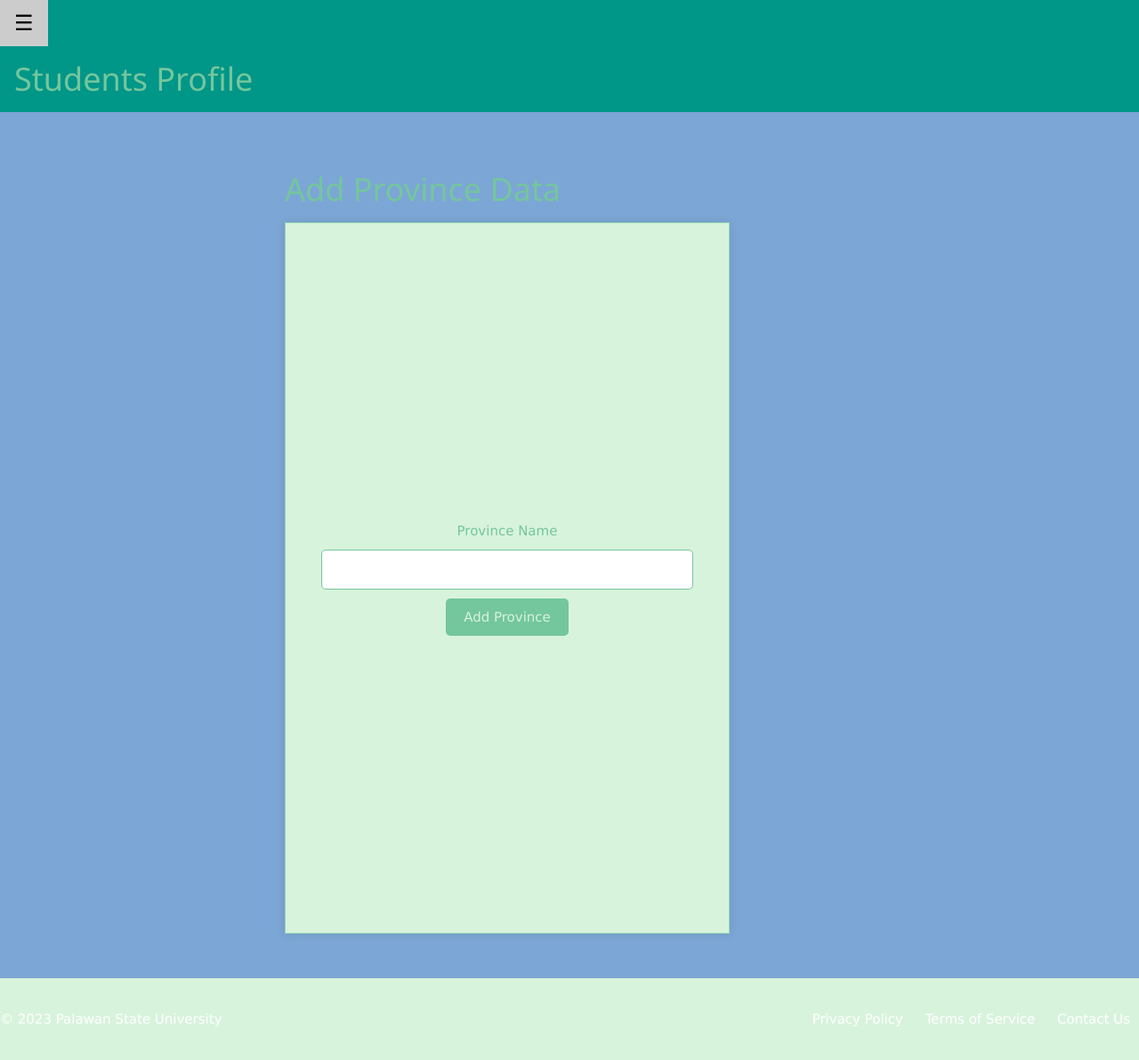
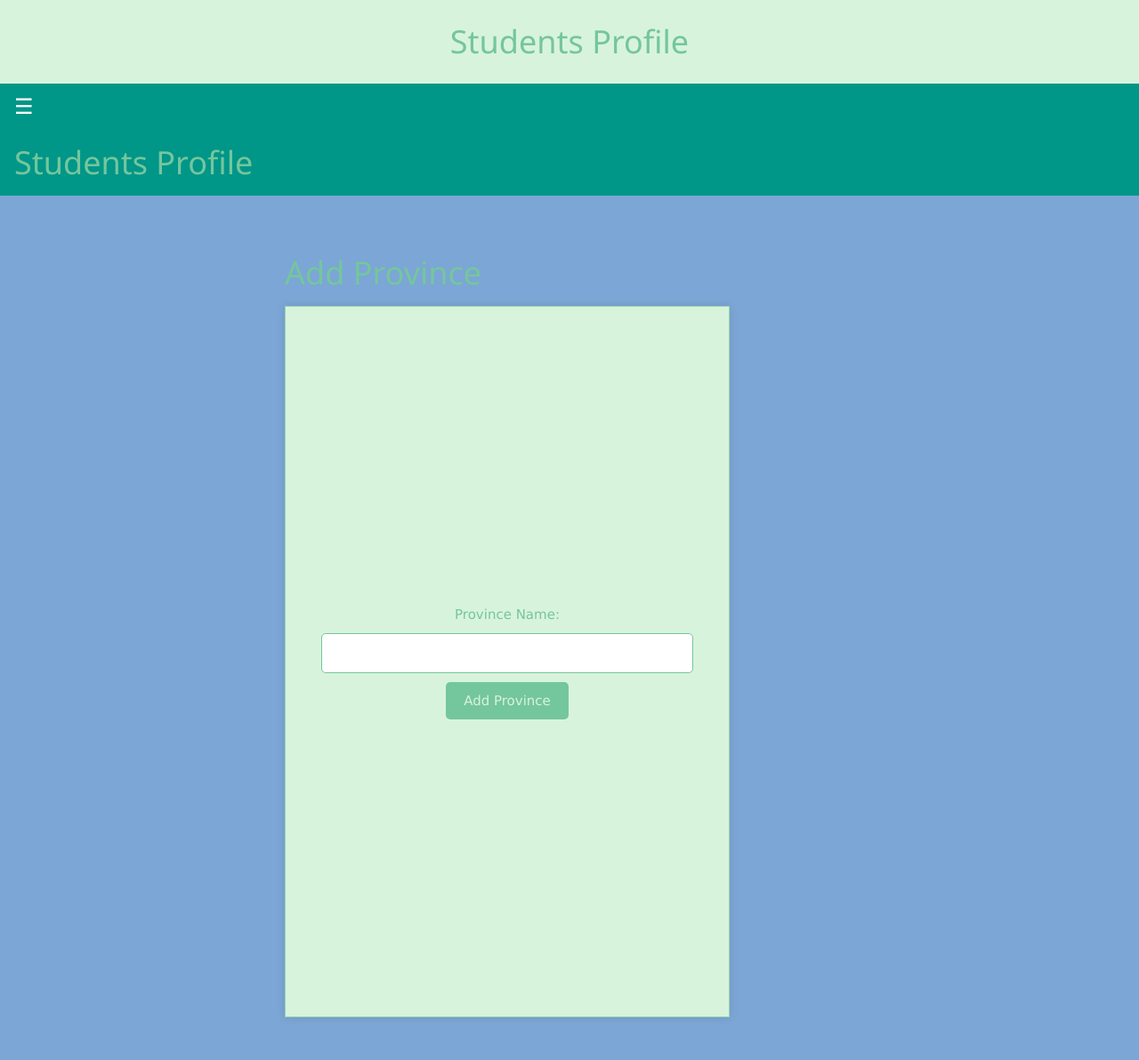
Before and after one commit to Deanx44/Coding-Session_02, a PHP site: page /views/province_add.php in a window 1280 px wide. Shown: the top 1192 px of the page at 89% size. Run offline with PHP 8.4, Linux system fonts and the light colour scheme.

Commit message:
Update province_add.php

```diff
--- a/views/province_add.php
+++ b/views/province_add.php
@@ -1,23 +1,21 @@
 <?php
 include_once("../db.php");
-include_once("../student_details.php"); //
 include_once("../province.php");
 
 if ($_SERVER["REQUEST_METHOD"] == "POST") {
     $data = [
-        'name' => $_POST['name'],
+
+    'name' => $_POST['name'],
     ];
 
 
     $database = new Database();
-    $province = new Province($database);
-    $province_id = $province->create($data);
+    $town_city = new Province($database);
+    $town_city_id = $town_city->create($data);
 
-    header("Location: province.view.php");
+    echo "Record added successfully.";
 }
 ?>
-
-
 <!DOCTYPE html>
 <html lang="en">
 <head>
@@ -25,23 +23,25 @@ if ($_SERVER["REQUEST_METHOD"] == "POST") {
     <meta name="viewport" content="width=device-width, initial-scale=1.0">
     <link rel="stylesheet" type="text/css" href="../css/styles.css">
 
-    <title>Add Province Data</title>
+    <title>Add Student Data</title>
 </head>
 <body>
-<!-- Include the header and navbar -->
-<?php include('../includes/navbar.php'); ?>
 
-<div class="content">
-    <h1>Add Province Data</h1>
-    <form action="#" method="post" class="centered-form">
+    <?php include('../templates/header.html'); ?>
+    <?php include('../includes/navbar.php'); ?>
 
-        <label for="name">Province Name</label>
-        <input type="text" id="name" name="name" required>
+    <div class="content">
+    <h1>Add Province</h1>
+    <form action="" method="post" class="centered-form">
+
+
+        <label for="name">Province Name:</label>
+        <input type="text" name="name" id="name" required>
 
         <input type="submit" value="Add Province">
     </form>
-</div>
+    </div>
 
-<?php include('../templates/footer.html'); ?>
+    <?php include('../templates/footer.html'); ?>
 </body>
 </html>
```
